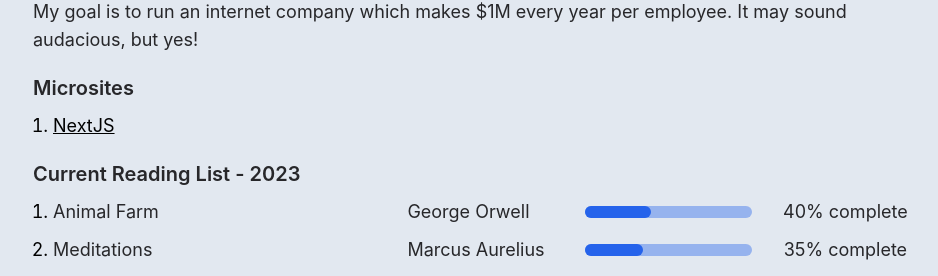
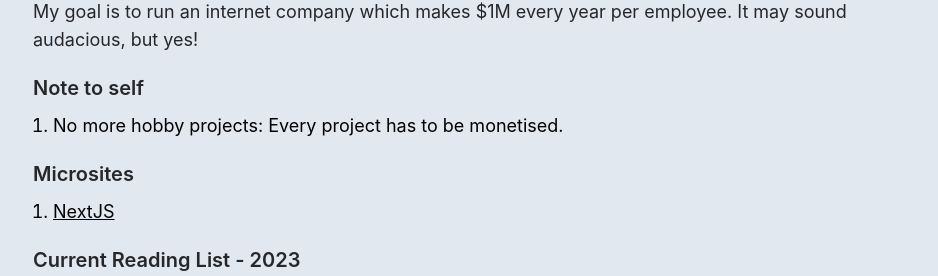
Before and after one commit to codeoholic/mohit.dev-next, a Next.js app: page / in a window 1280 px wide. Shown: the part 314-590 px from the top of the page, without its empty margins (159-1097 px from the left). Built offline with nearby package versions, Linux system fonts and the light colour scheme.

Commit message:
feat: fix new line bug

```diff
--- a/jsconfig.json
+++ b/jsconfig.json
@@ -6,4 +6,4 @@
       }
     },
     "include": [ "**/*.js", ".contentlayer/generated"]
-  }
+}
--- a/pages/index.js
+++ b/pages/index.js
@@ -32,13 +32,20 @@ const Home = () => {
 						<p className="text-zinc-800 text-lg dark:text-zinc-300">My goal is to run an internet company which makes $1M every year per employee. It may sound audacious, but yes!</p>
 					</div>
 					<div className="mt-5">
+						<h1 className="font-semibold text-zinc-800 text-xl dark:text-zinc-300">Note to self</h1>
+						<ol className="list-decimal pl-5 mt-2.5 text-lg  dark:text-zinc-300">
+							<li className="">No more hobby projects: Every project has to be monetised.</li>
+						</ol>
+						<p className="text-zinc-800 text-lg dark:text-zinc-300"></p>
+					</div>
+					<div className="mt-5">
 						<h1 className="font-semibold text-zinc-800 text-xl dark:text-zinc-300">Microsites</h1>
 						<ol className="list-decimal pl-5 mt-2.5 text-lg  dark:text-zinc-300">
-							<li className="w-fit">
-								<Link href="/nextjs">
-									<div className="underline">NextJS</div>
-								</Link>
-							</li>
+							<Link href="/nextjs">
+								<li className="w-fit">
+									<p className="underline">NextJS</p>
+								</li>
+							</Link>
 						</ol>
 					</div>
 					<ReadingList />
```
